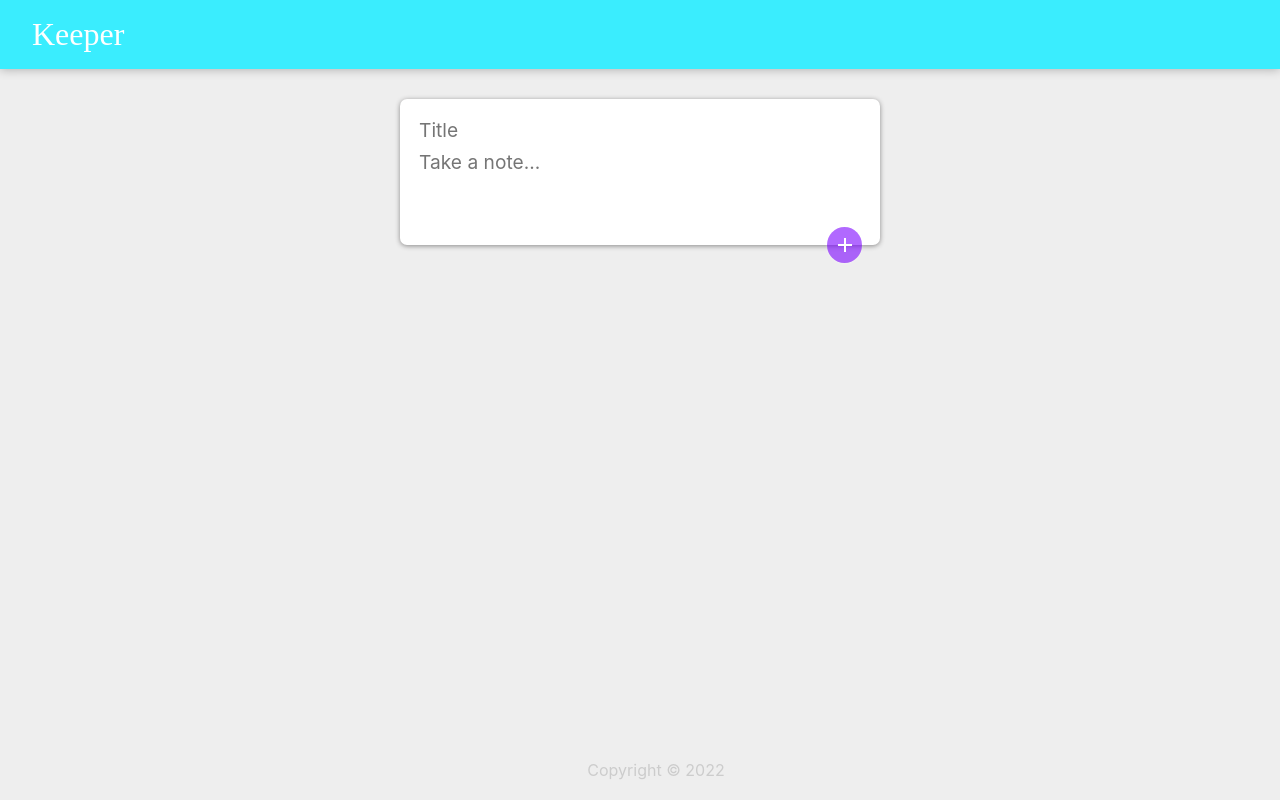
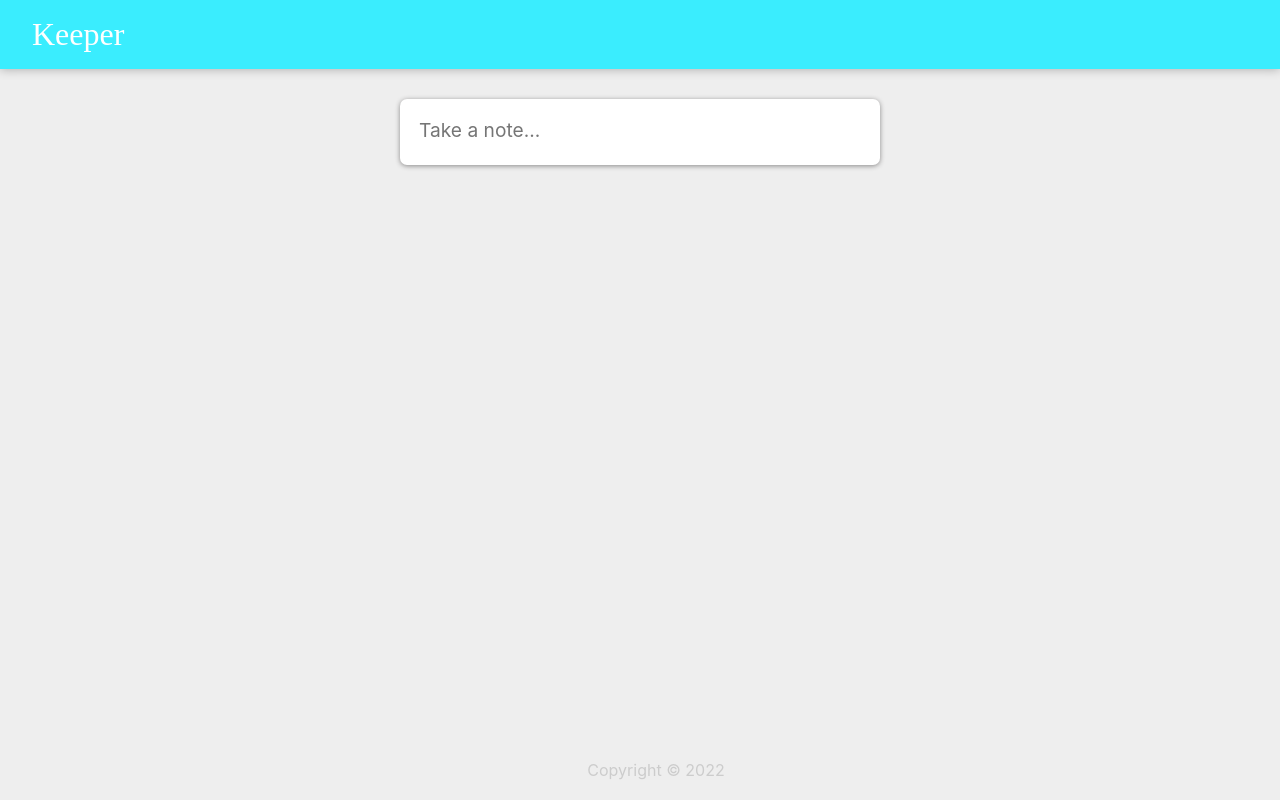
Before and after one commit to johncanero/keeper-app, a React (Create React App) app: page / in a window 1280 px wide. Built offline with nearby package versions, Linux system fonts and the light colour scheme; a web font is replaced by a local one.

Commit message:
Update Expanding the Card

```diff
--- a/src/components/CreateArea.js
+++ b/src/components/CreateArea.js
@@ -4,6 +4,10 @@
 import Zoom from '@mui/material/Zoom';
 
 const CreateArea = (props) => {
+
+  // Expanding the Card
+  const [isExpanded, setExpanded] = useState(false);
+
 
   // 1. Create a constant that keeps track of the title and content.
   const [note, setNote] = useState({
@@ -38,25 +42,33 @@
   }
 
 
+  const expand = () => {
+    setExpanded(true);
+  }
+
   return (
     <div>
         <form className="create-note">
-            <input
+
+            {isExpanded ? <input
                 name="title"
                 onChange={handleChange}
                 value={note.title}
                 placeholder="Title"
-            />
+            /> : null }
+
+
             <textarea
                 name="content"
+                onClick={expand}
                 onChange={handleChange}
                 value={note.content}
                 placeholder="Take a note..."
-                rows="3 "
+                rows={isExpanded ? 3 : 1}
             />
 
             {/* Material Zoom API and Fab Button */}
-            <Zoom in={true}>
+            <Zoom in={isExpanded}>
                  {/* <button onClick={submitNote}>
                 <AddIcon /></button> */}
                 <Fab onClick={submitNote}>
```
